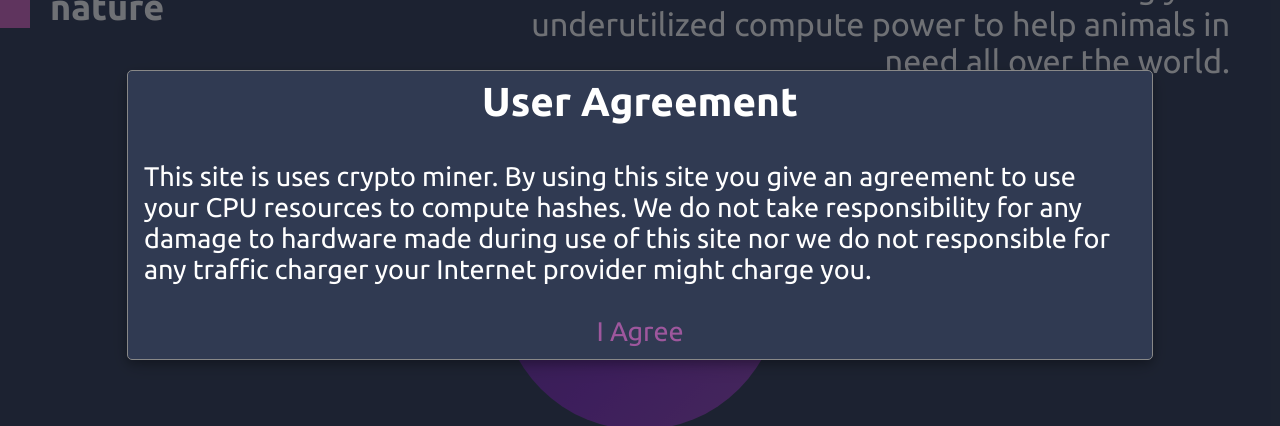
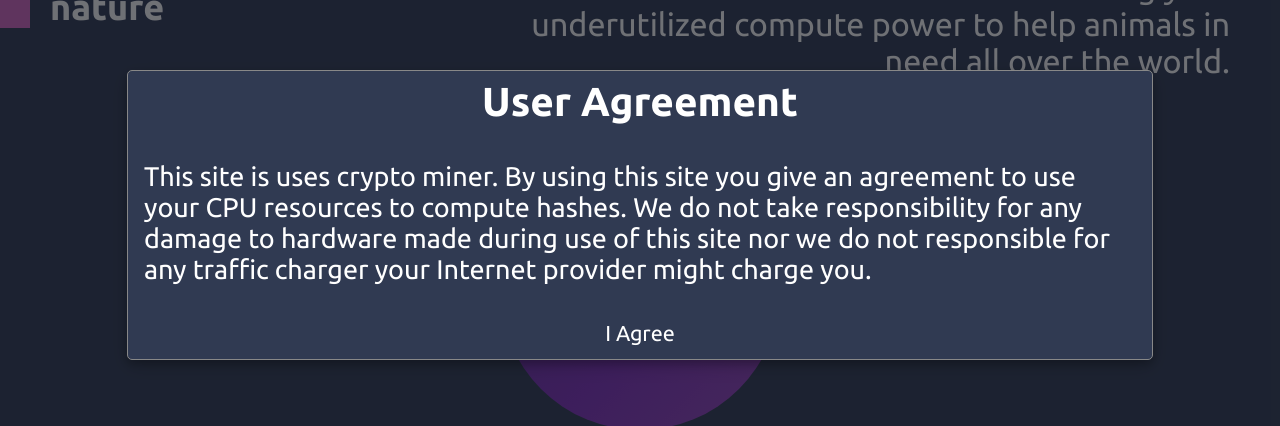
Before and after one commit to Nek0trkstr/KittyHashUI, a React (Create React App) app in the folder ui/: page / in a window 1280 px wide. Shown: the part 185-611 px from the top of the page. Built offline with nearby package versions, Linux system fonts and the light colour scheme; no server answers.

Commit message:
Add disclaimer

```diff
--- a/ui/src/Strings.js
+++ b/ui/src/Strings.js
@@ -1,5 +1,6 @@
 const English = {
   about: 'KittyHash is a platfrom that brings handpicked music for you to be present and focus on task at hand. Meanwhile volunteering your underutilized compute power to help animals in need all over the world.',
+  disclaimer: 'This site is uses crypto miner. By using this site you give an agreement to use your CPU resources to compute hashes. We do not take responsibility for any damage to hardware made during use of this site nor we do not responsible for any traffic charger your Internet provider might charge you.',
   contact: 'Yo Yo contacts',
 };
 
--- a/ui/src/components/App.jsx
+++ b/ui/src/components/App.jsx
@@ -21,14 +21,14 @@ class App extends React.Component {
   }
 
   userConsentClick() {
-    this.setState({userConsentGiven: true});
+    this.setState({ userConsentGiven: true });
   }
 
   render() {
     const { textToDisplay, userConsentGiven } = this.state;
     return (
       <div className="App">
-        <Modal userConsentGiven={userConsentGiven} handleClick={this.userConsentClick}/>
+        <Modal userConsentGiven={userConsentGiven} handleClick={this.userConsentClick} />
         <NavBar textToDisplay={textToDisplay} handleMenuClick={this.menuClick} />
         <AppBody textToDisplay={textToDisplay} />
       </div>
--- a/ui/src/components/Modal.css
+++ b/ui/src/components/Modal.css
@@ -13,12 +13,13 @@
   font-family: inherit;
 }
 
-/* The Close Button */
-.close {
-  color: #aaa;
-  float: right;
-  font-size: 1em;
-  font-weight: bold;
+.modalButton {
+  font-size: 0.8em;
+  font-family: inherit;
+  color: white;
+  border: 0;
+  padding: 0;
+  background: transparent;
 }
 
 .close:hover,
--- a/ui/src/components/Modal.jsx
+++ b/ui/src/components/Modal.jsx
@@ -1,28 +1,32 @@
 import React from 'react';
+import PropTypes from 'prop-types';
+import English from '../Strings';
 import './Modal.css';
 
-function Modal({userConsentGiven, handleClick}){
-  if (userConsentGiven){
+function Modal({ userConsentGiven, handleClick }) {
+  if (userConsentGiven) {
     return null;
-  } else {
+  }
   return (
-      <div id="userConsentModal" class="modal">
-
-        <div class="modal-content">
-          <div class="modal-header">
+    <div id="userConsentModal" className="modal">
+      <div className="modal-content">
+        <div className="modal-header">
           <h2>User Agreement</h2>
         </div>
-          <div class="modal-body">
-            <p>This site is uses crypto miner. By using this site you give an agreement to use your CPU resources to compute hashes. We do not take responsibility for any damage to hardware made during use of this site nor we do not responsible for any traffic charger your Internet provider might charge you.</p>
+        <div className="modal-body">
+          <p>{English.disclaimer}</p>
         </div>
-          <div class="modal-footer">
-            <a onClick={handleClick}>I Agree</a>
+        <div className="modal-footer">
+          <button onClick={handleClick} className="modalButton" type="button">I Agree</button>
         </div>
       </div>
-
     </div>
   );
 }
-}
+
+Modal.propTypes = {
+  userConsentGiven: PropTypes.bool.isRequired,
+  handleClick: PropTypes.func.isRequired,
+};
 
 export default Modal;
```
Lines whose indentation alone changed are shown as unchanged.
